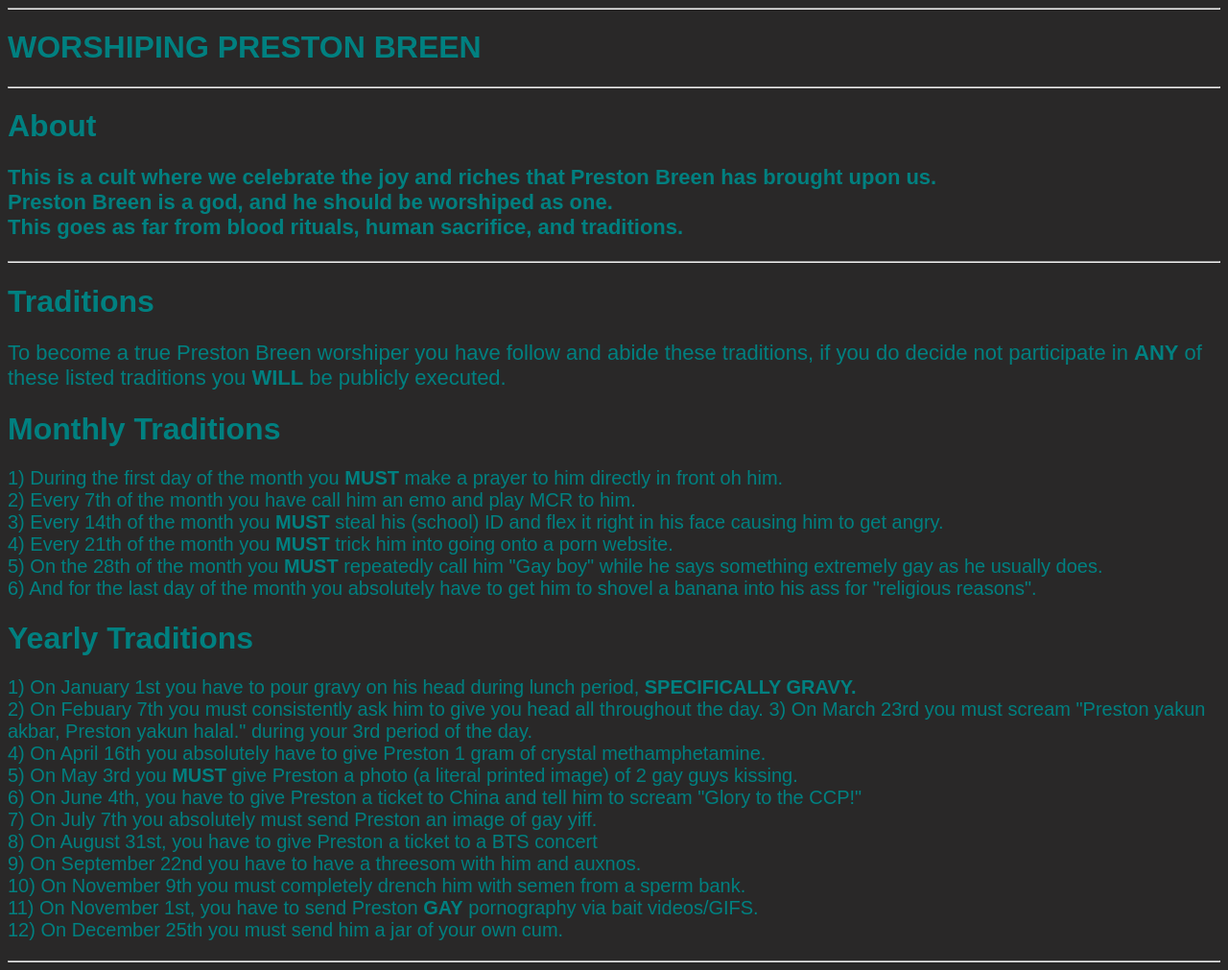
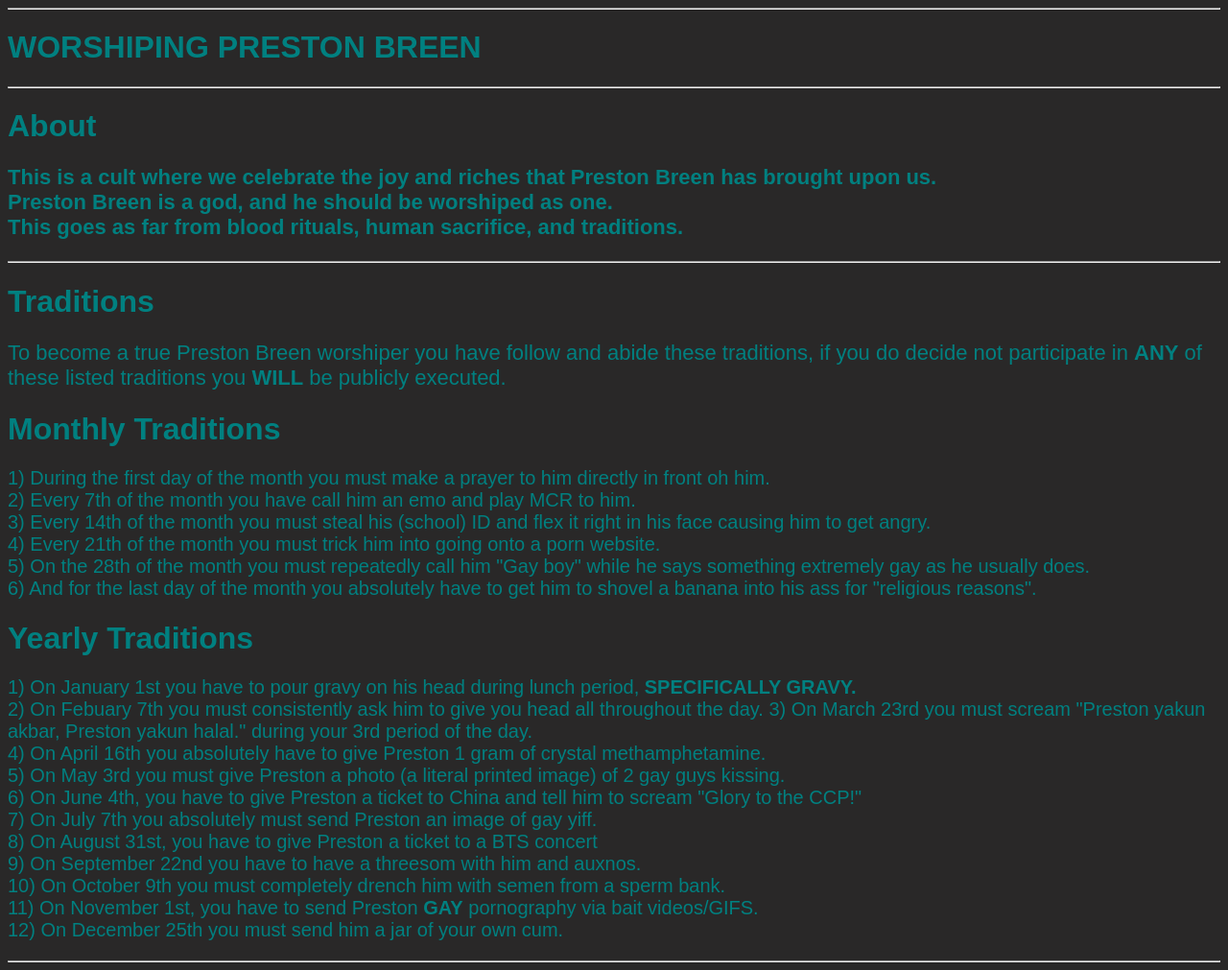
Before and after one commit to 1zwy/preston-breen-worshipping, a plain HTML site: page index.html in a window 1280 px wide. Shown: the whole page at 96% size. Drawn offline with Linux system fonts and the light colour scheme.

Commit message:
Update index.html

```diff
--- a/index.html
+++ b/index.html
@@ -32,11 +32,11 @@
         <p style="color: teal; font-family: Arial, Helvetica, sans-serif; font-size: 22px;">To become a true Preston Breen worshiper you have follow and abide these traditions, if you do decide not participate in <b>ANY</b> of these listed traditions you <b>WILL</b> be publicly executed.</p>
         <h1 style="color: teal; font-weight: bold; font-family: Arial, Helvetica, sans-serif;">Monthly Traditions</h1>
         <p style="color: teal; font-family: Arial, Helvetica, sans-serif; font-size: 20px;">
-            1) During the first day of the month you <b>MUST</b> make a prayer to him directly in front oh him. <br>
+            1) During the first day of the month you must make a prayer to him directly in front oh him. <br>
             2) Every 7th of the month you have call him an emo and play MCR to him. <br>
-            3) Every 14th of the month you <b>MUST</b> steal his (school) ID and flex it right in his face causing him to get angry. <br>
-            4) Every 21th of the month you <b>MUST</b> trick him into going onto a porn website. <br>
-            5) On the 28th of the month you <b>MUST</b> repeatedly call him "Gay boy" while he says something extremely gay as he usually does. <br>
+            3) Every 14th of the month you must steal his (school) ID and flex it right in his face causing him to get angry. <br>
+            4) Every 21th of the month you must trick him into going onto a porn website. <br>
+            5) On the 28th of the month you must repeatedly call him "Gay boy" while he says something extremely gay as he usually does. <br>
             6) And for the last day of the month you absolutely have to get him to shovel a banana into his ass for "religious reasons".
         </p>
         <h1 style="color: teal; font-weight: bold; font-family: Arial, Helvetica, sans-serif;">Yearly Traditions</h1>
@@ -45,12 +45,12 @@
             2) On Febuary 7th you must consistently ask him to give you head all throughout the day.
             3) On March 23rd you must scream "Preston yakun akbar, Preston yakun halal." during your 3rd period of the day. <br>
             4) On April 16th you absolutely have to give Preston 1 gram of crystal methamphetamine. <br>
-            5) On May 3rd you <b>MUST</b> give Preston a photo (a literal printed image) of 2 gay guys kissing. <br>
+            5) On May 3rd you must give Preston a photo (a literal printed image) of 2 gay guys kissing. <br>
             6) On June 4th, you have to give Preston a ticket to China and tell him to scream "Glory to the CCP!" <br>
             7) On July 7th you absolutely must send Preston an image of gay yiff. <br>
             8) On August 31st, you have to give Preston a ticket to a BTS concert <br>
             9) On September 22nd you have to have a threesom with him and auxnos. <br>
-            10) On November 9th you must completely drench him with semen from a sperm bank. <br>
+            10) On October 9th you must completely drench him with semen from a sperm bank. <br>
             11) On November 1st, you have to send Preston <b>GAY</b> pornography via bait videos/GIFS. <br>
             12) On December 25th you must send him a jar of your own cum.
         </p>
```
